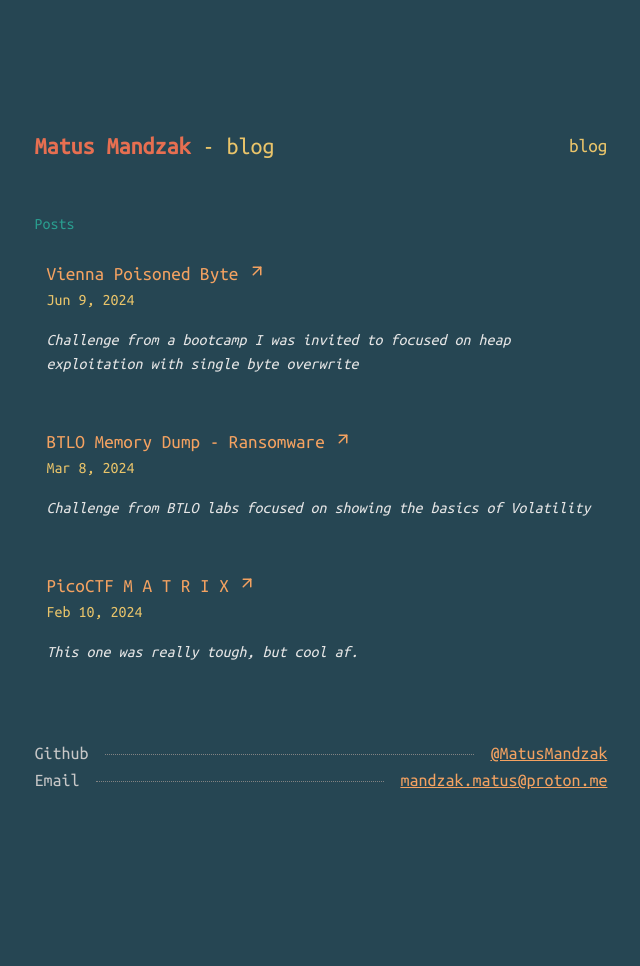
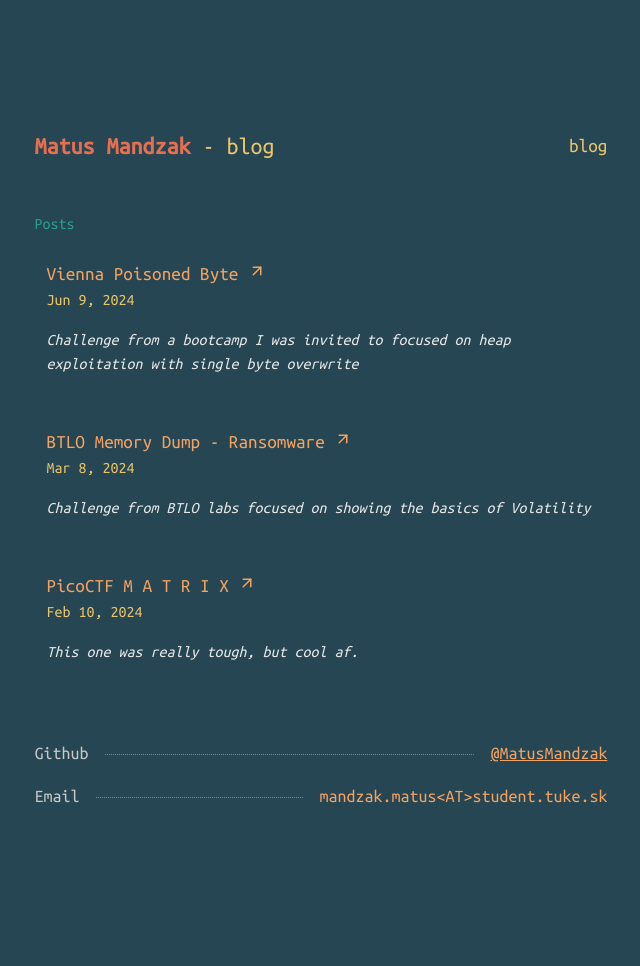
Before and after one commit to MatusMandzak/matusmandzak.github.io, a Jekyll site: the page built from posts.md, in a window 1280 px wide. Shown: the whole page, without its empty margins (319-959 px from the left). Built offline with Jekyll 4.4.1, drawn with Linux system fonts in a browser that asks for light colours; before the commit the page ends 934 px from its top, so only the background shows below that.

Commit message:
corrected mail address to student address

```diff
--- a/_includes/footer-off.html
+++ b/_includes/footer-off.html
@@ -7,6 +7,6 @@
   <div class="flex align-center ">
     <span>Email</span>
     <hr class="no-margin dotted-hor ml-1">
-    <a  class="ml-1 orange underline hover:text-red transition-colors" href="mailto:mandzak.matus@proton.me">mandzak.matus@proton.me</a>
+    <p class="ml-1 orange">mandzak.matus&lt;AT&gt;student.tuke.sk</p>
   </div>
 </footer>
```
Also changed, not shown: 8 other files.
